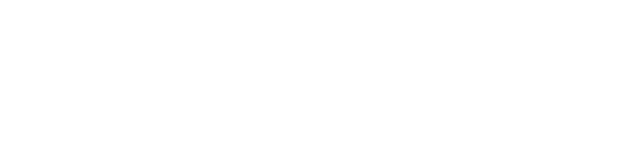
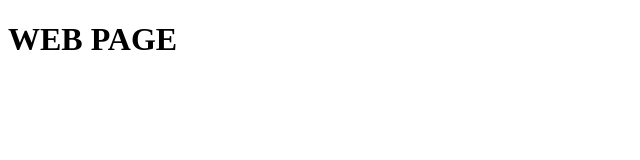
Before and after one commit to mmaazjavaid/webpage, a plain HTML site: page index.html in a window 1280 px wide. Shown: the whole page, without its empty margins (0-640 px from the left). Drawn offline with Linux system fonts and the light colour scheme.

```diff
--- a/index.html
+++ b/index.html
@@ -7,6 +7,6 @@
     <title>Git practice page</title>
 </head>
 <body>
-
+    <h1>WEB PAGE</h1>
 </body>
 </html>
```
